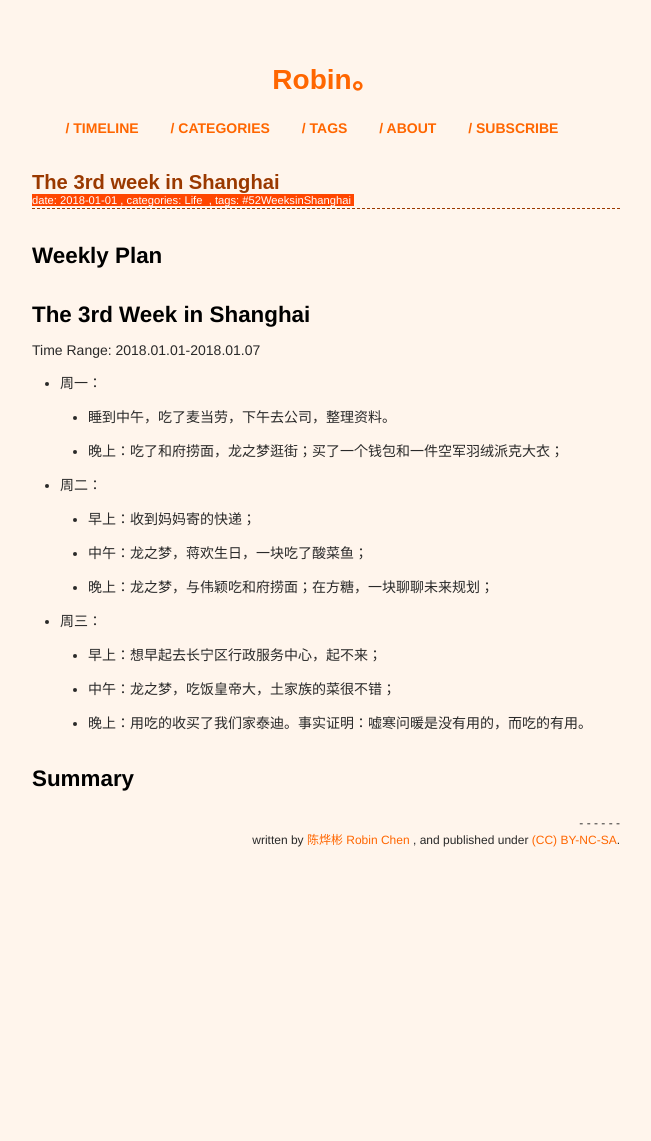
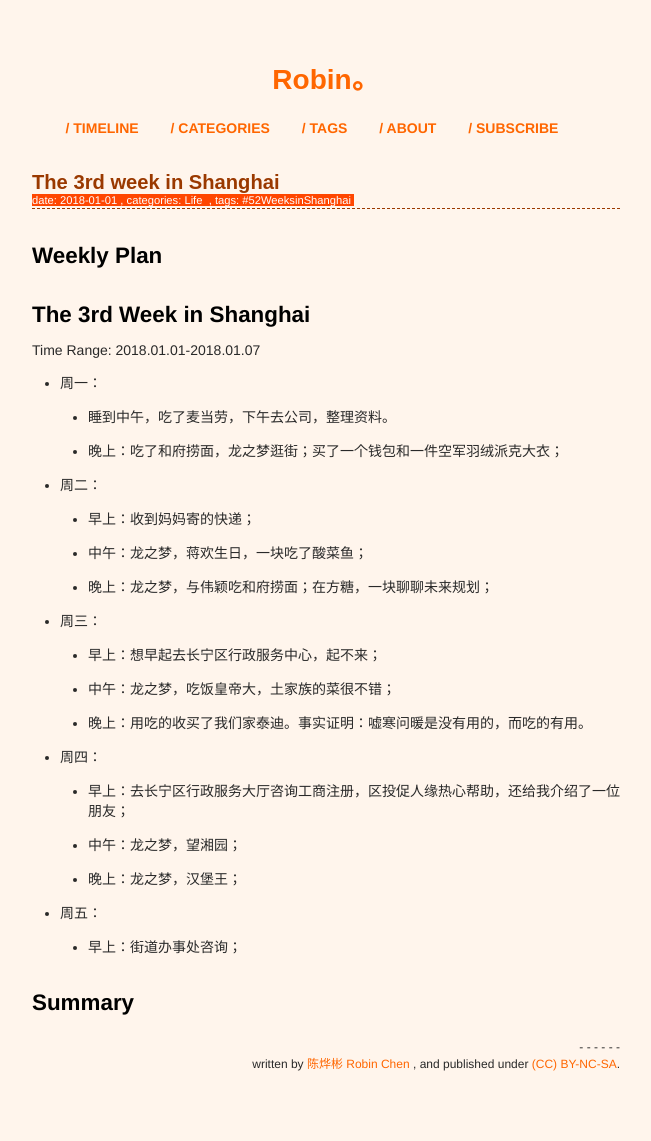
Before and after one commit to xianyuxmu/xianyuxmu.github.io, a Jekyll site: the page built from _posts/2018-01-01-52-weeks-in-shanghai-3.md, in a window 1280 px wide. Shown: the whole page, without its empty margins (314-965 px from the left). Built offline with Jekyll 4.4.1, drawn with Linux system fonts in a browser that asks for light colours; comment, search, counter and statistics services are not loaded; before the commit the page ends 917 px from its top, so only the background shows below that.

Commit message:
04 Jan. 2018

```diff
--- a/_posts/2018-01-01-52-weeks-in-shanghai-3.md
+++ b/_posts/2018-01-01-52-weeks-in-shanghai-3.md
@@ -26,5 +26,11 @@ Time Range: 2018.01.01-2018.01.07
 	- 早上：想早起去长宁区行政服务中心，起不来；
 	- 中午：龙之梦，吃饭皇帝大，土家族的菜很不错；
 	- 晚上：用吃的收买了我们家泰迪。事实证明：嘘寒问暖是没有用的，而吃的有用。
+- 周四：
+	- 早上：去长宁区行政服务大厅咨询工商注册，区投促人缘热心帮助，还给我介绍了一位朋友；
+	- 中午：龙之梦，望湘园；
+	- 晚上：龙之梦，汉堡王；
+- 周五：
+	- 早上：街道办事处咨询；
 
 ## Summary
```
